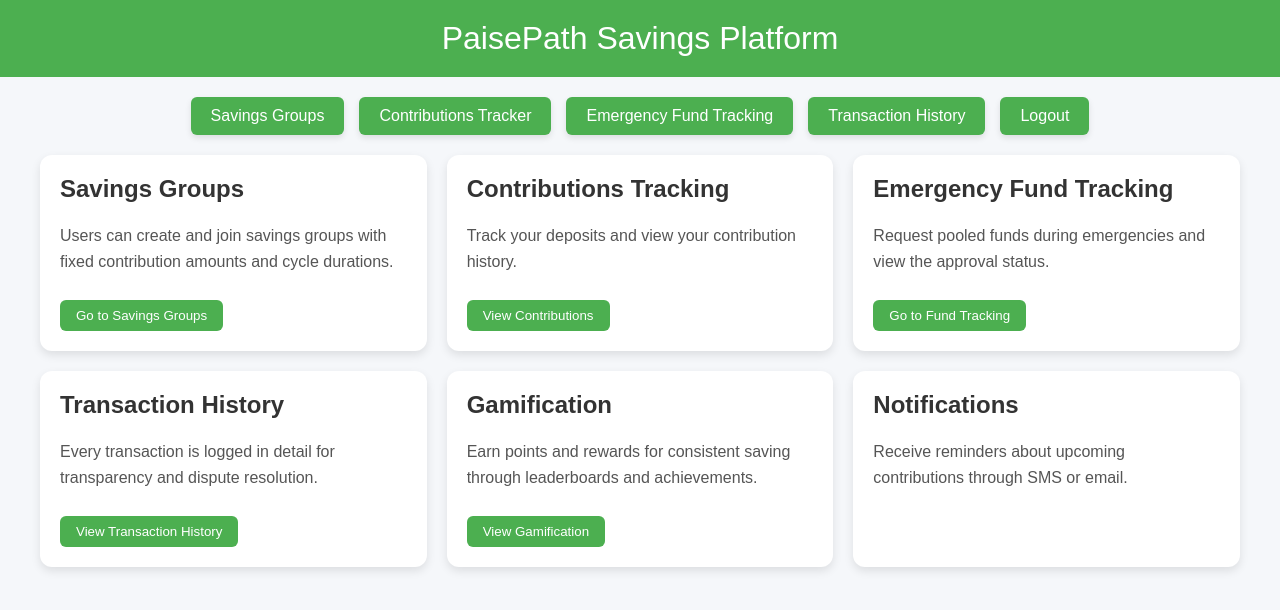
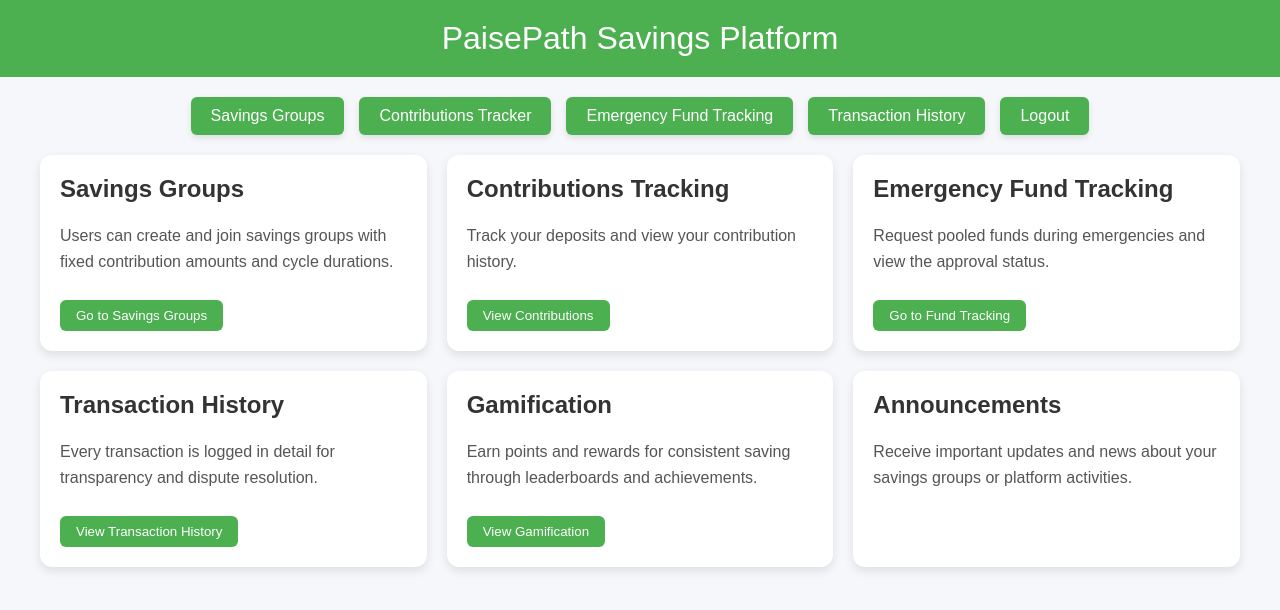
Before and after one commit to annumd/paisepath2, a plain HTML site: page features.html in a window 1280 px wide. Drawn offline with Linux system fonts and the light colour scheme.

Commit message:
Update features.html

```diff
--- a/features.html
+++ b/features.html
@@ -113,8 +113,8 @@
     </div>
 
     <div class="feature-card">
-      <h2>Notifications</h2>
-      <p>Receive reminders about upcoming contributions through SMS or email.</p>
+      <h2>Announcements</h2>
+      <p>Receive important updates and news about your savings groups or platform activities.</p>
     </div>
   </div>
 </div>
```
